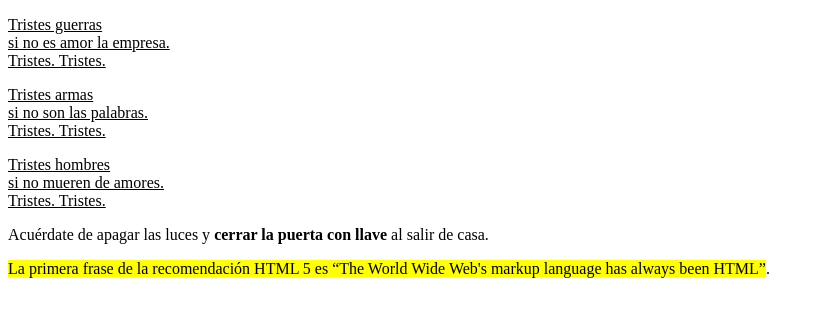
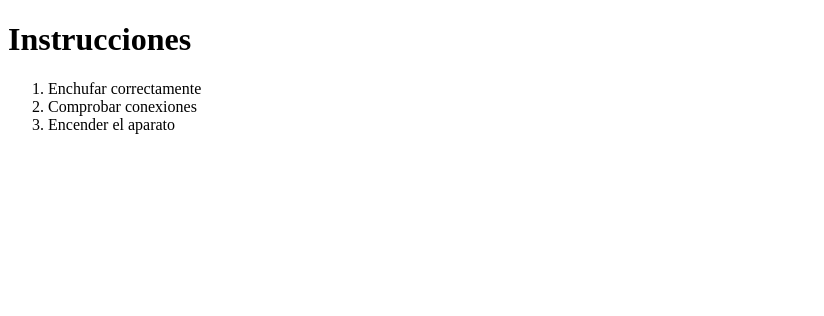
Before and after one commit to josephflorian365/TrabajoPractico, a plain HTML site: page index.html in a window 1280 px wide. Shown: the whole page, without its empty margins (0-824 px from the left). Drawn offline with Linux system fonts and the light colour scheme.

Commit message:
Version2

```diff
--- a/index.html
+++ b/index.html
@@ -7,19 +7,12 @@
     <title>Document</title>
 </head>
 <body>
-    <u><p>Tristes guerras<br>
-        si no es amor la empresa.<br>
-        Tristes. Tristes.</p>
+    <h1>Instrucciones</h1>
 
-        <p>Tristes armas<br>
-        si no son las palabras.<br>
-        Tristes. Tristes.</p>
-
-        <p>Tristes hombres<br>
-        si no mueren de amores.<br>
-        Tristes. Tristes.</p></u>
-
-        <p>Acuérdate de apagar las luces y <strong>cerrar la puerta con llave</strong> al salir de casa.</p>
-        <p><mark> La primera frase de la recomendación HTML 5 es <q>The World Wide Web's markup language has always been HTML</mark></q>.
+    <ol>
+      <li>Enchufar correctamente</li>
+      <li>Comprobar conexiones</li>
+      <li>Encender el aparato</li>
+    </ol>
 </body>
 </html>
```
